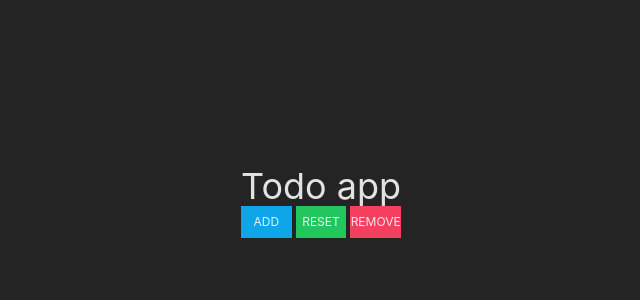
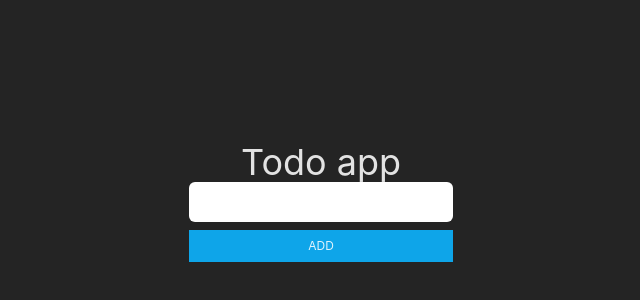
Before and after one commit to fredosanto/todo-app, a React (Vite) app: page / in a window 1280 px wide. Shown: the part 198-498 px from the top of the page, without its empty margins (319-959 px from the left). Built offline with nearby package versions, Linux system fonts and the light colour scheme.

Commit message:
feat: adds useState to set todo-values

```diff
--- a/src/App.tsx
+++ b/src/App.tsx
@@ -1,16 +1,14 @@
 // import { addSum } from "./providers";
-import { ResetButton, AddButton, RemoveButton } from "./components/Button";
+// import { ResetButton, RemoveButton } from "./components/Button";
+import { Form } from "./components/Form";
+// import { ResetButton, AddButton, RemoveButton } from "./components/Button";
 import "./App.css";
 
 function App() {
   return (
     <>
       <h1 className="text-4xl">Todo app</h1>
-      <div className="flex justify-between gap-1">
-        <AddButton />
-        <ResetButton />
-        <RemoveButton />
-      </div>
+      <Form />
     </>
   );
 }
--- /dev/null
+++ b/src/components/Form.tsx
@@ -0,0 +1,31 @@
+import { useState } from "react";
+
+function Form() {
+  const [todo, setTodo] = useState("");
+
+  function handleSubmit(e: React.FormEvent) {
+    e.preventDefault();
+    console.log(todo);
+  }
+  return (
+    <div className="flex flex-col gap-2">
+      <input
+        id="todo-input"
+        type="text"
+        value={todo}
+        onChange={(e) => setTodo(e.target.value)}
+        className="p-2 rounded-md text-black"
+      />
+      <div className="flex justify-between gap-1">
+        <button
+          onClick={handleSubmit}
+          className="bg-sky-500 py-2 w-full text-xs uppercase"
+        >
+          Add
+        </button>
+      </div>
+    </div>
+  );
+}
+
+export { Form };
```
